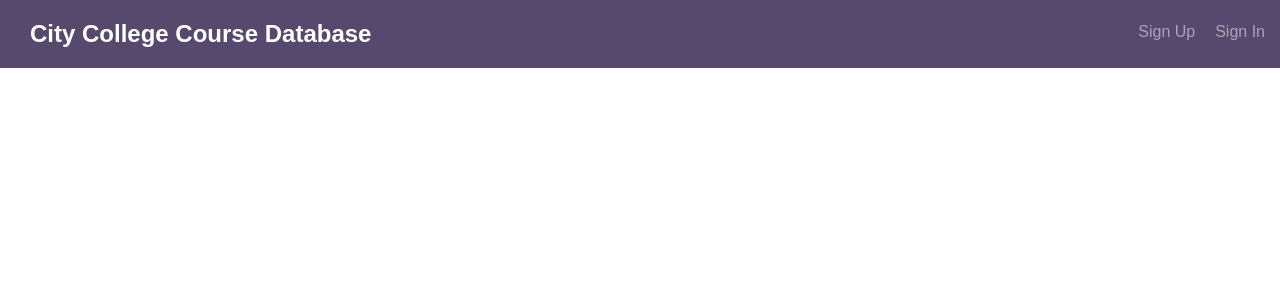
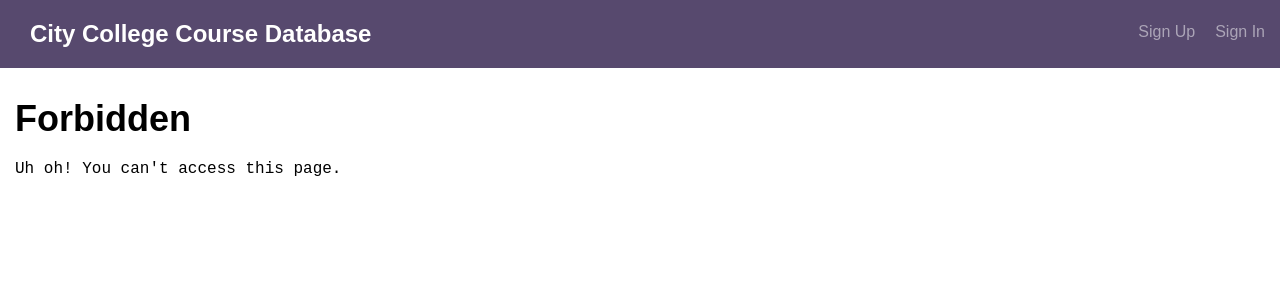
Before and after one commit to stacyrays/techdegree-project-10, a React (Create React App) app in the folder client/: page /forbidden in a window 1280 px wide. Shown: the top 300 px of the page. Built offline with nearby package versions, Linux system fonts and the light colour scheme.

Commit message:
added some error pages but need to make them work

```diff
--- a/client/src/App.js
+++ b/client/src/App.js
@@ -15,6 +15,8 @@ import Authenticated from "./components/Authenticated";
 import UpdateCourse from "./components/UpdateCourse";
 import DeleteCourse from "./components/DeleteCourse";
 import NotFound from "./components/NotFound";
+import Forbidden from "./components/Forbidden";
+import UnhandledError from "./components/UnhandledError";
 
 const HeaderWithContext = withContext(Header);
 const AuthWithContext = withContext(Authenticated);
@@ -39,6 +41,8 @@ export default () => (
         <Route exact path="/signup" component={UserSignUpWithContext} />
         <Route path="/signout" component={UserSignOutWithContext} />
         <Route path="/notfound" component={NotFound} />
+        <Route path="/forbidden" component={Forbidden} />
+        <Route path="/error" component={UnhandledError} />
         <PrivateRoute
           exact
           path="/create"
--- /dev/null
+++ b/client/src/components/Forbidden.js
@@ -0,0 +1,10 @@
+import React, { Component } from "react";
+
+export default () => {
+  return (
+    <div class="bounds">
+      <h1>Forbidden</h1>
+      <p>Uh oh! You can't access this page.</p>
+    </div>
+  );
+};
--- /dev/null
+++ b/client/src/components/UnhandledError.js
@@ -0,0 +1,10 @@
+import React, { Component } from "react";
+
+export default () => {
+  return (
+    <div class="bounds">
+      <h1>Error</h1>
+      <p>Sorry! We just encountered an unexpected error.</p>
+    </div>
+  );
+};
```
